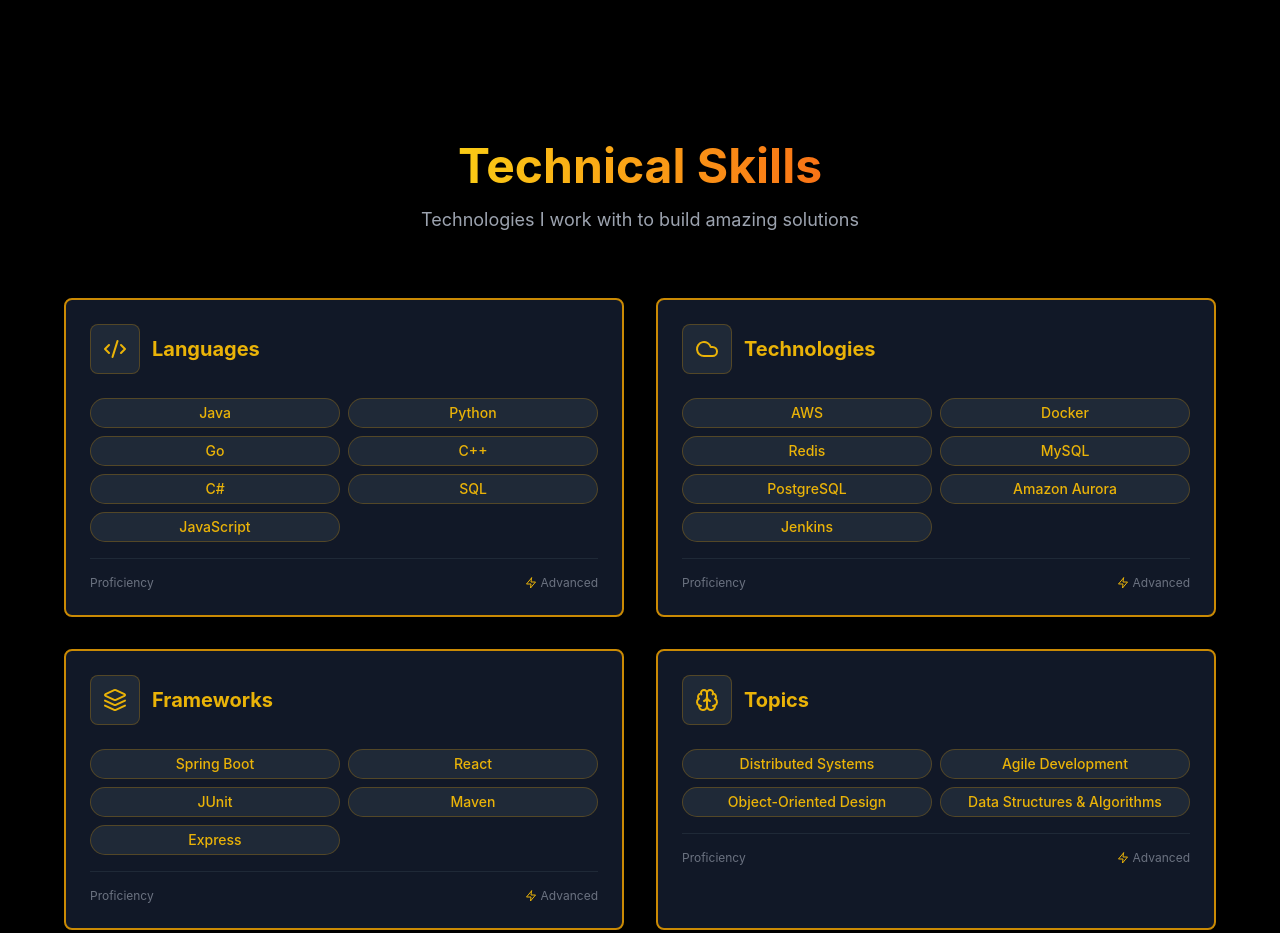
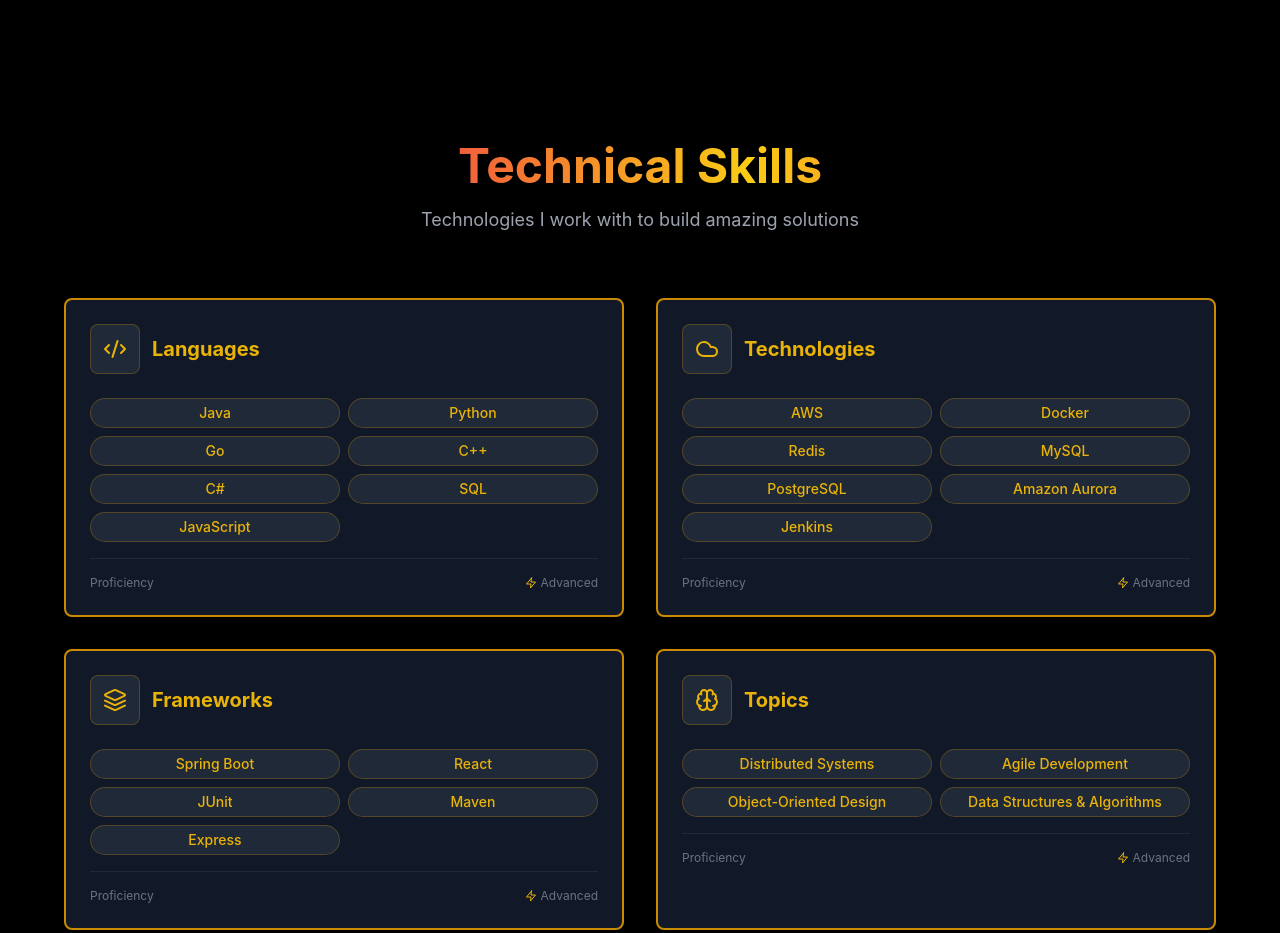
Before and after one commit to Dzeddy/dylan-portfolio, a React (Vite) app: page / in a window 1280 px wide. Shown: the part 4320-5253 px from the top of the page. Built offline with nearby package versions, Linux system fonts and the light colour scheme.

Commit message:
technical skills gradient

```diff
--- a/src/components/SkillsSection.tsx
+++ b/src/components/SkillsSection.tsx
@@ -141,7 +141,7 @@
         {/* Section Header */}
         <div className="text-center mb-8 sm:mb-12 md:mb-16">
           <h2 className="text-3xl sm:text-4xl md:text-5xl font-bold mb-2 sm:mb-4">
-            <span className="bg-gradient-to-r from-yellow-400 to-orange-500 bg-clip-text text-transparent">
+            <span className="bg-gradient-to-r from-yellow-400 via-orange-500 via-red-500 via-pink-500 via-purple-500 via-blue-500 via-cyan-500 via-green-500 to-yellow-400 bg-clip-text text-transparent bg-[length:200%_200%] animate-gradient">
               Technical Skills
             </span>
           </h2>
--- a/src/index.css
+++ b/src/index.css
@@ -105,6 +105,16 @@
   }
   100% {
     background-position: 0% 50%;
+  }
+}
+
+/* Moving gradient animation for text - treadmill effect */
+@keyframes gradient {
+  0% {
+    background-position: -200% 50%;
+  }
+  100% {
+    background-position: 200% 50%;
   }
 }
 
--- a/tailwind.config.js
+++ b/tailwind.config.js
@@ -9,6 +9,7 @@
       animation: {
         'pulse': 'pulse 2s cubic-bezier(0.4, 0, 0.6, 1) infinite',
         'bounce': 'bounce 1s infinite',
+        'gradient': 'gradient 4s linear infinite reverse',
       }
     },
   },
```
